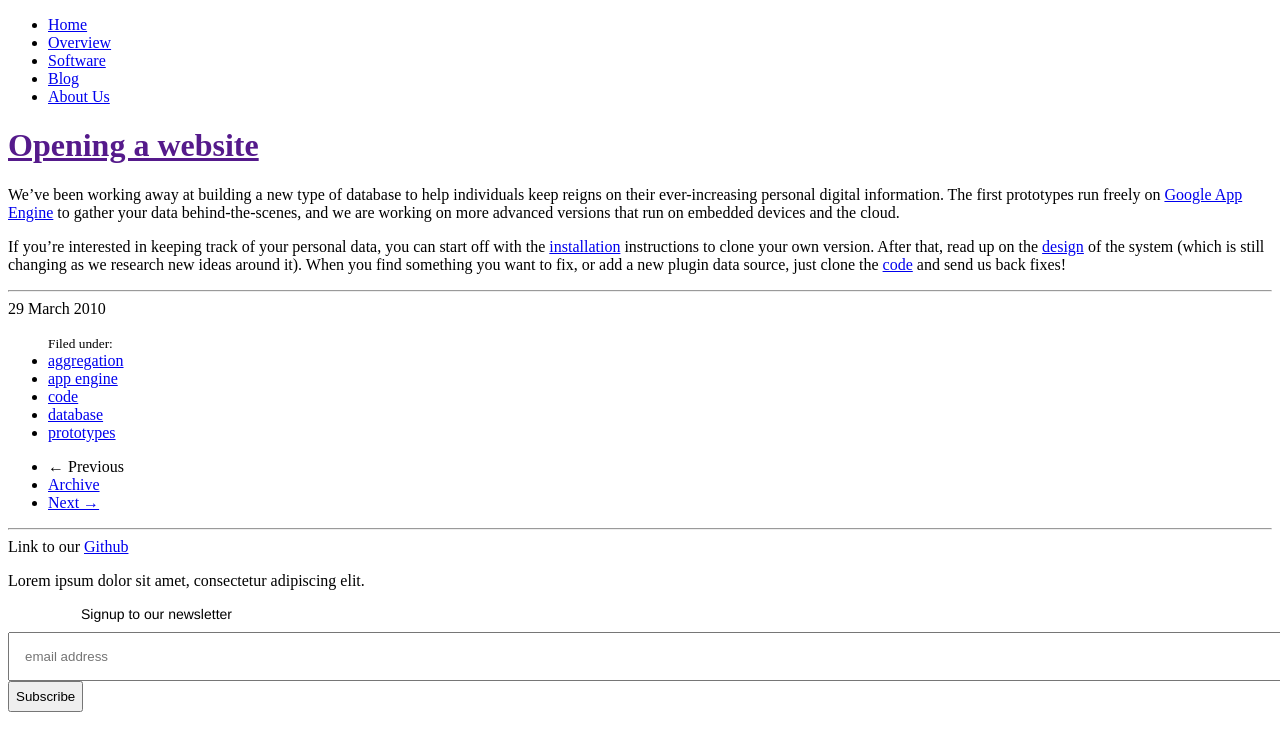
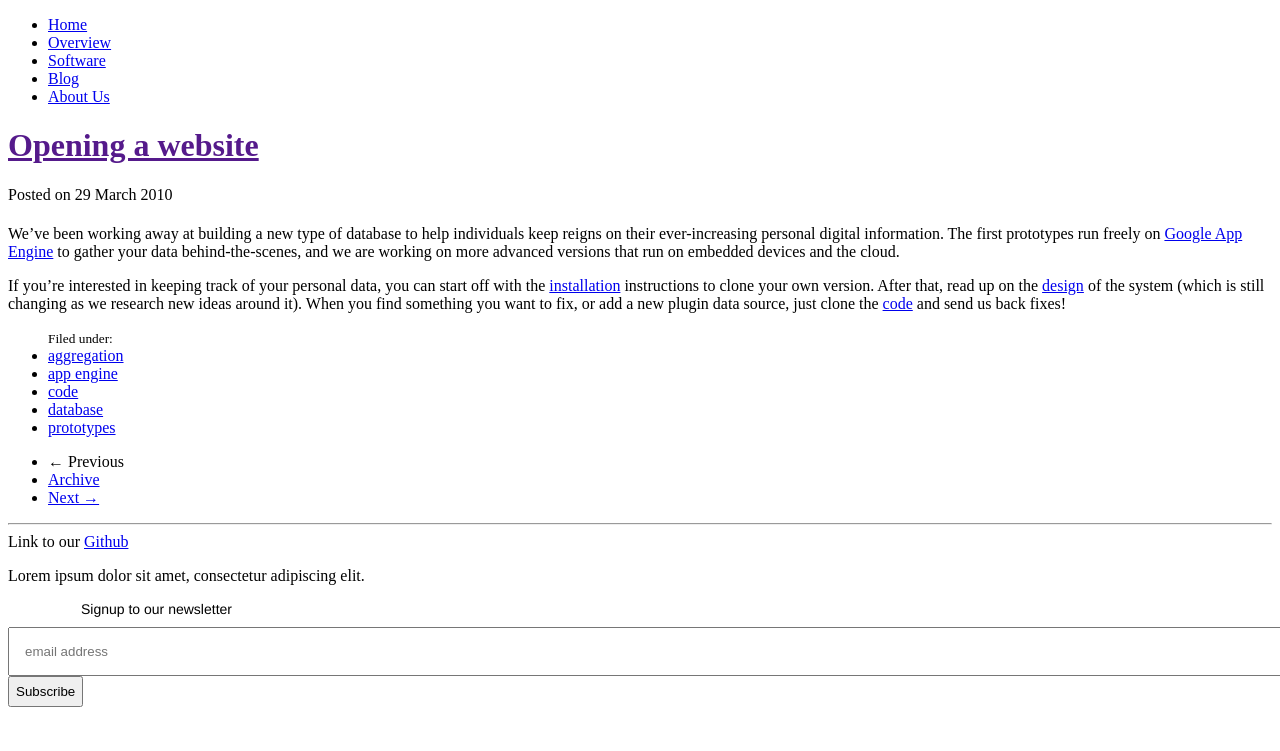
Before and after one commit to nymote/nymote.github.io, a Jekyll site: the page built from blog/_posts/2010-03-29-intro.md, in a window 1280 px wide. Shown: the top 751 px of the page. Built offline with Jekyll 4.4.1, drawn with Linux system fonts in a browser that asks for light colours; nearby versions of some CDN libraries; library files that are not in the unit come from our copies; comment, search, counter and statistics services are not loaded.

Commit message:
mostly fix blog post pages

```diff
--- a/_includes/themes/twitter-mod/post.html
+++ b/_includes/themes/twitter-mod/post.html
@@ -1,9 +1,3 @@
-
-
-
-
-
-
 <!-- Header -->
 <header>
     <div class="sticky-nav">
@@ -27,26 +21,24 @@
 </header>
 <!-- End Header -->
 
-
-
-
-
+<!-- Blog post -->
+<div class="page-alternate">
+  <div class="container">
+    <div class="row">
+      <div class="span1"></div>
+      <div class="span10">
+        <div class="title-page">
 
           <div class="page-header">
-  <h1><a class="post-title" href="{{ BASE_PATH }}{{ post.url }}">{{ page.title }}</a></h1>{% if page.tagline %}<h2><small>{{page.tagline}}</small></h2>{% endif %}
-  <!-- <div class="date">
-      <span>{{ page.date | date_to_long_string }}</span>
-  </div> -->
+            <h1><a class="post-title" href="{{ BASE_PATH }}{{ post.url }}">{{ page.title }}</a></h1>
+            <span>Posted on {{ page.date | date_to_long_string }}</span>
+            {% if page.tagline %}<h2><small>{{page.tagline}}</small></h2>{% endif %}
           </div>
-
-<div class="row-fluid post-full">
-  <div class="span12">
-    <div class="content">
+          <div class="row">
+            <div class="span10">
+              <div class="title-page">
+                <h4 class="title-description"></h4>
                 {{ content }}
-    </div>
-    <hr>
-    <div class="date">
-      <span>{{ page.date | date_to_long_string }}</span>
               </div>
 
               {% unless page.tags == empty %}
@@ -57,6 +49,7 @@
                 {% include amc/tags_list %}
               </ul>
               {% endunless %}
+
               <div class="pagination">
                 <ul>
                   {% if page.previous %}
@@ -76,3 +69,8 @@
               {% include JB/comments %}
             </div>
           </div>
+        </div>
+      </div>
+    </div>
+  </div>
+</div>
```
Lines whose indentation alone changed are shown as unchanged.
